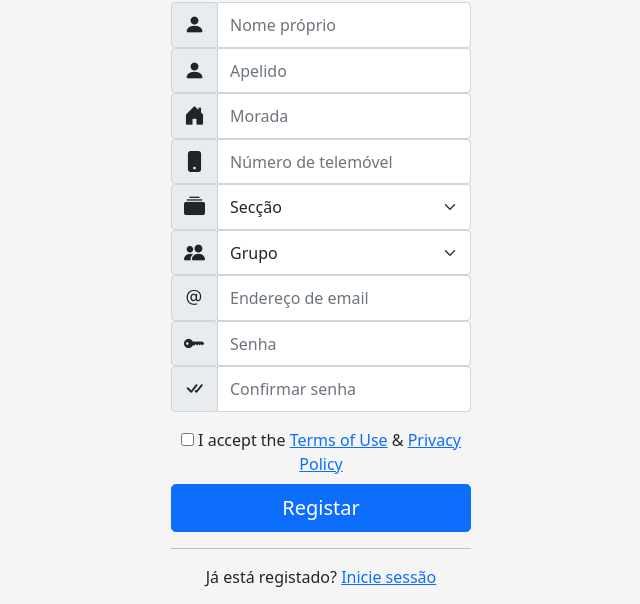
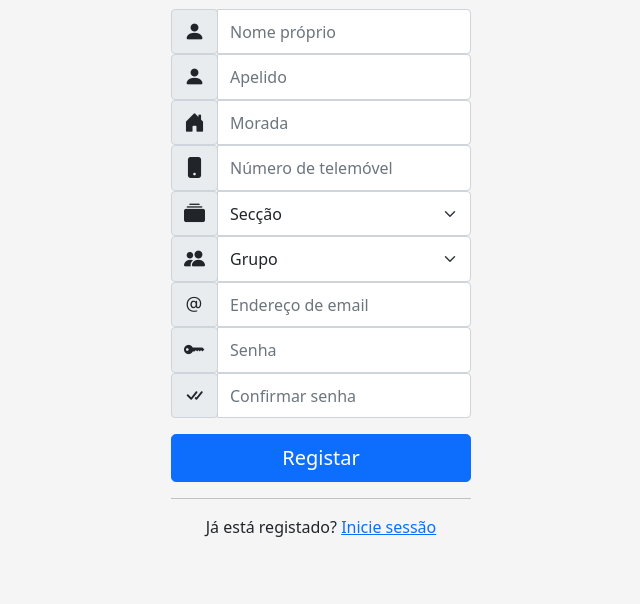
Before and after one commit to shakesac/GLAE-web, a plain HTML site: page signup.html in a window 1280 px wide. Shown: the part 199-803 px from the top of the page, without its empty margins (319-959 px from the left). Drawn offline with nearby package versions, Linux system fonts and the light colour scheme; no server answers.

Commit message:
minor bugfix

```diff
--- a/signup.html
+++ b/signup.html
@@ -137,12 +137,12 @@
             required="required" />
         </div>
       </div>
-      <div class="form-group pt-3 pb-2">
+      <!--<div class="form-group pt-3 pb-2">
         <label class="form-check-label"><input type="checkbox" required="required" /> I accept the
           <a href="#">Terms of Use</a> &amp;
           <a href="#">Privacy Policy</a></label>
-      </div>
-      <div class="form-group">
+      </div>-->
+      <div class="form-group pt-3">
         <input type="button" class="btn btn-primary btn-lg w-100" value="Registar" onclick="register();" />
       </div>
     </form>
```
